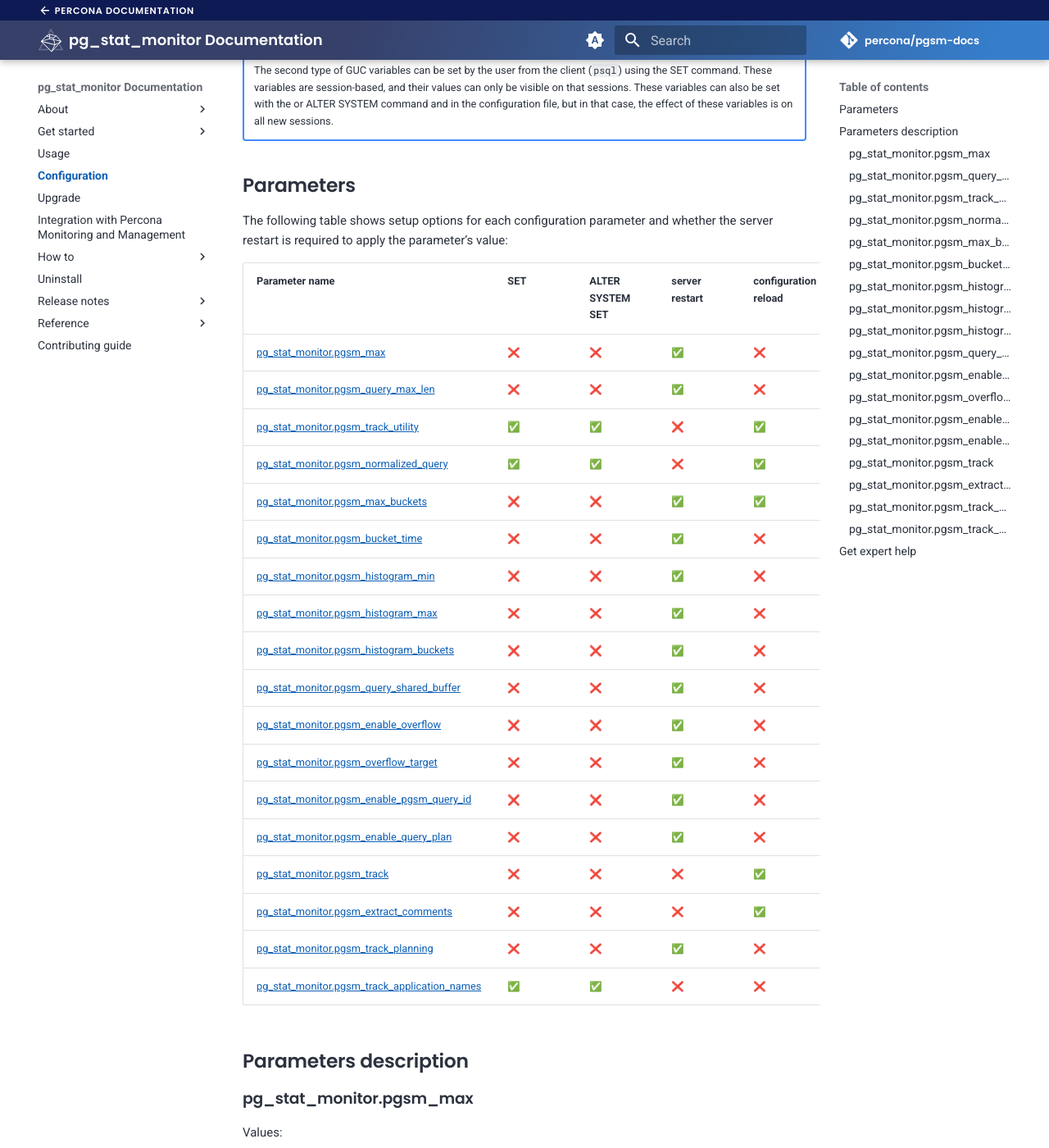
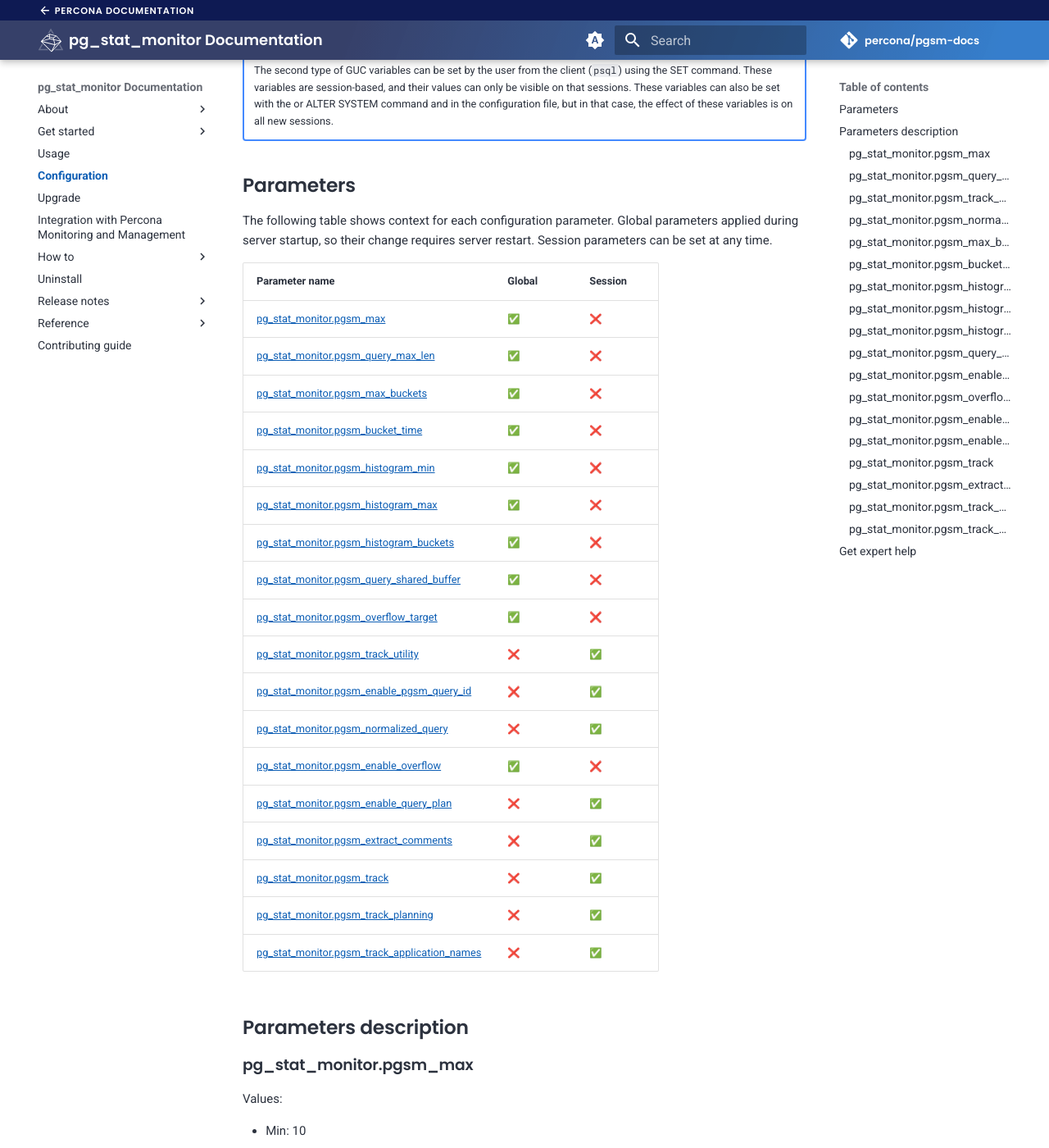
Before and after one commit to percona/pgsm-docs, an MkDocs documentation site: the page built from docs/configuration.md, in a window 1280 px wide and 1400 px high, scrolled down 532 px. Shown: the whole window at 82% size. Built offline with MkDocs 1.6.1 and Material for MkDocs 9.7.7, drawn with Linux system fonts in a browser that asks for light colours; nearby versions of some CDN libraries; emoji names are drawn with the system emoji font; comment, search, counter and statistics services are not loaded; the version menu is left out; some of the changed text lies outside the part shown.

Commit message:
Fix configuration params table

```diff
--- a/docs/configuration.md
+++ b/docs/configuration.md
@@ -22,28 +22,28 @@ To amend the `pg_stat_monitor` configuration, use the General Configuration Unit
 
 ## Parameters
 
-The following table shows setup options for each configuration parameter and whether the server restart is required to apply the parameter's value:
+The following table shows context for each configuration parameter. Global parameters applied during server startup, so their change requires server restart. Session parameters can be set at any time.
 
-| Parameter name                                | SET | ALTER SYSTEM SET  |  server restart   | configuration reload
-| ----------------------------------------------|-----|-------------------|-------------------|---------------------
-| [pg_stat_monitor.pgsm_max](#pg_stat_monitorpgsm_max) | :x:                |:x:                |:white_check_mark: | :x:
-| [pg_stat_monitor.pgsm_query_max_len](#pg_stat_monitorpgsm_query_max_len)            | :x:                |:x:                |:white_check_mark: | :x:
-| [pg_stat_monitor.pgsm_track_utility](#pg_stat_monitorpgsm_track_utility)            | :white_check_mark: |:white_check_mark: |:x: | :white_check_mark:
-| [pg_stat_monitor.pgsm_normalized_query](#pg_stat_monitorpgsm_normalized_query)         | :white_check_mark: |:white_check_mark: |:x: | :white_check_mark:
-| [pg_stat_monitor.pgsm_max_buckets](#pg_stat_monitorpgsm_max_buckets)              | :x:                |:x:                |:white_check_mark: | :white_check_mark:
-| [pg_stat_monitor.pgsm_bucket_time](#pg_stat_monitorpgsm_bucket_time)              |  :x:                |:x:                |:white_check_mark: | :x:
-| [pg_stat_monitor.pgsm_histogram_min](#pg_stat_monitorpgsm_histogram_min) |  :x:                |:x:                |:white_check_mark: | :x:
-| [pg_stat_monitor.pgsm_histogram_max](#pg_stat_monitorpgsm_histogram_max)        |  :x:                |:x:                |:white_check_mark: | :x:
-| [pg_stat_monitor.pgsm_histogram_buckets](#pg_stat_monitorpgsm_histogram_buckets)   | :x:                |:x:                |:white_check_mark: | :x:
-| [pg_stat_monitor.pgsm_query_shared_buffer](#pg_stat_monitorpgsm_query_shared_buffer)      | :x:                |:x:                |:white_check_mark: | :x:
-| [pg_stat_monitor.pgsm_enable_overflow](#pg_stat_monitorpgsm_enable_overflow) |   :x:  |  :x:  |   :white_check_mark: |  :x:  |
-| [pg_stat_monitor.pgsm_overflow_target](#pg_stat_monitorpgsm_overflow_target) |   :x:  |  :x:  |   :white_check_mark: |  :x:  |
-| [pg_stat_monitor.pgsm_enable_pgsm_query_id](#pg_stat_monitorpgsm_enable_pgsm_query_id) |   :x:  |  :x:  |   :white_check_mark: |  :x:  |
-| [pg_stat_monitor.pgsm_enable_query_plan](#pg_stat_monitorpgsm_enable_query_plan)  |   :x:  |  :x:  |   :white_check_mark: |  :x:  |
-| [pg_stat_monitor.pgsm_track](#pg_stat_monitorpgsm_track) |  :x:  |  :x:  |   :x:  | :white_check_mark: |
-| [pg_stat_monitor.pgsm_extract_comments](#pg_stat_monitorpgsm_extract_comments)|  :x:  |  :x:  |   :x:  | :white_check_mark: |
-| [pg_stat_monitor.pgsm_track_planning](#pg_stat_monitorpgsm_track_planning) |   :x:  |  :x:  |   :white_check_mark: |  :x:  |
-| [pg_stat_monitor.pgsm_track_application_names](#pg_stat_monitorpgsm_track_application_names) |   :white_check_mark:  |  :white_check_mark:  |   :x: |  :x:  |
+| Parameter name                                                                               | Global             | Session            |
+| -------------------------------------------------------------------------------------------- | ------------------ | ------------------ |
+| [pg_stat_monitor.pgsm_max](#pg_stat_monitorpgsm_max)                                         | :white_check_mark: | :x:                |
+| [pg_stat_monitor.pgsm_query_max_len](#pg_stat_monitorpgsm_query_max_len)                     | :white_check_mark: | :x:                |
+| [pg_stat_monitor.pgsm_max_buckets](#pg_stat_monitorpgsm_max_buckets)                         | :white_check_mark: | :x:                |
+| [pg_stat_monitor.pgsm_bucket_time](#pg_stat_monitorpgsm_bucket_time)                         | :white_check_mark: | :x:                |
+| [pg_stat_monitor.pgsm_histogram_min](#pg_stat_monitorpgsm_histogram_min)                     | :white_check_mark: | :x:                |
+| [pg_stat_monitor.pgsm_histogram_max](#pg_stat_monitorpgsm_histogram_max)                     | :white_check_mark: | :x:                |
+| [pg_stat_monitor.pgsm_histogram_buckets](#pg_stat_monitorpgsm_histogram_buckets)             | :white_check_mark: | :x:                |
+| [pg_stat_monitor.pgsm_query_shared_buffer](#pg_stat_monitorpgsm_query_shared_buffer)         | :white_check_mark: | :x:                |
+| [pg_stat_monitor.pgsm_overflow_target](#pg_stat_monitorpgsm_overflow_target)                 | :white_check_mark: | :x:                |
+| [pg_stat_monitor.pgsm_track_utility](#pg_stat_monitorpgsm_track_utility)                     | :x:                | :white_check_mark: |
+| [pg_stat_monitor.pgsm_enable_pgsm_query_id](#pg_stat_monitorpgsm_enable_pgsm_query_id)       | :x:                | :white_check_mark: |
+| [pg_stat_monitor.pgsm_normalized_query](#pg_stat_monitorpgsm_normalized_query)               | :x:                | :white_check_mark: |
+| [pg_stat_monitor.pgsm_enable_overflow](#pg_stat_monitorpgsm_enable_overflow)                 | :white_check_mark: | :x:                |
+| [pg_stat_monitor.pgsm_enable_query_plan](#pg_stat_monitorpgsm_enable_query_plan)             | :x:                | :white_check_mark: |
+| [pg_stat_monitor.pgsm_extract_comments](#pg_stat_monitorpgsm_extract_comments)               | :x:                | :white_check_mark: |
+| [pg_stat_monitor.pgsm_track](#pg_stat_monitorpgsm_track)                                     | :x:                | :white_check_mark: |
+| [pg_stat_monitor.pgsm_track_planning](#pg_stat_monitorpgsm_track_planning)                   | :x:                | :white_check_mark: |
+| [pg_stat_monitor.pgsm_track_application_names](#pg_stat_monitorpgsm_track_application_names) | :x:                | :white_check_mark: |
 
 ## Parameters description
 
```
Also changed, not shown: other parts of docs/configuration.md (+2 -2 lines).
